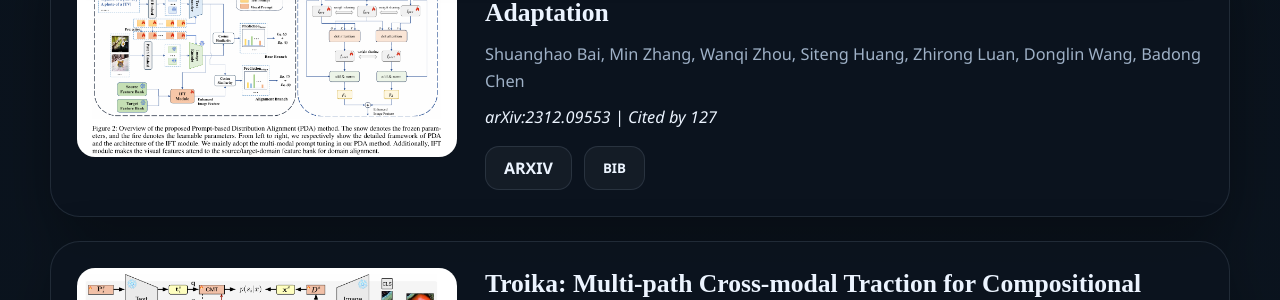
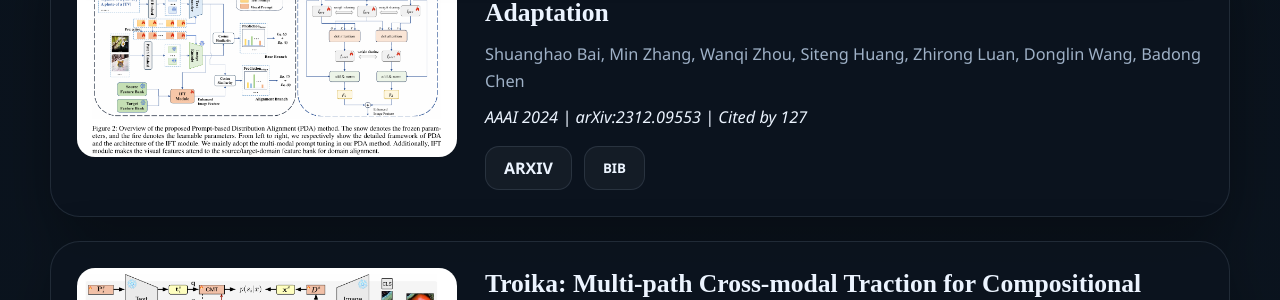
Before and after one commit to Mind-Lab-ECNU/mind-lab-ecnu.github.io, a Jekyll site: the page built from _pages/publication.html, in a window 1280 px wide and 900 px high, scrolled down 2130 px. Shown: the part 154-454 px from the top of the window. Built offline with Jekyll 4.4.1, drawn with Linux system fonts in a browser that asks for light colours.

Commit message:
Update PDA paper venue to AAAI 2024

```diff
--- a/_data/publications.yml
+++ b/_data/publications.yml
@@ -97,7 +97,7 @@
 
 - title: "Prompt-based Distribution Alignment for Unsupervised Domain Adaptation"
   authors: "Shuanghao Bai, Min Zhang, Wanqi Zhou, Siteng Huang, Zhirong Luan, Donglin Wang, Badong Chen"
-  venue: "arXiv:2312.09553 | Cited by 127"
+  venue: "AAAI 2024 | arXiv:2312.09553 | Cited by 127"
   image: assets/images/papers/zm-pda.png
   search: "prompt based distribution alignment unsupervised domain adaptation shuanghao bai min zhang wanqi zhou siteng huang zhirong luan donglin wang badong chen arxiv 2312.09553 cited 127"
   featured: true
```
